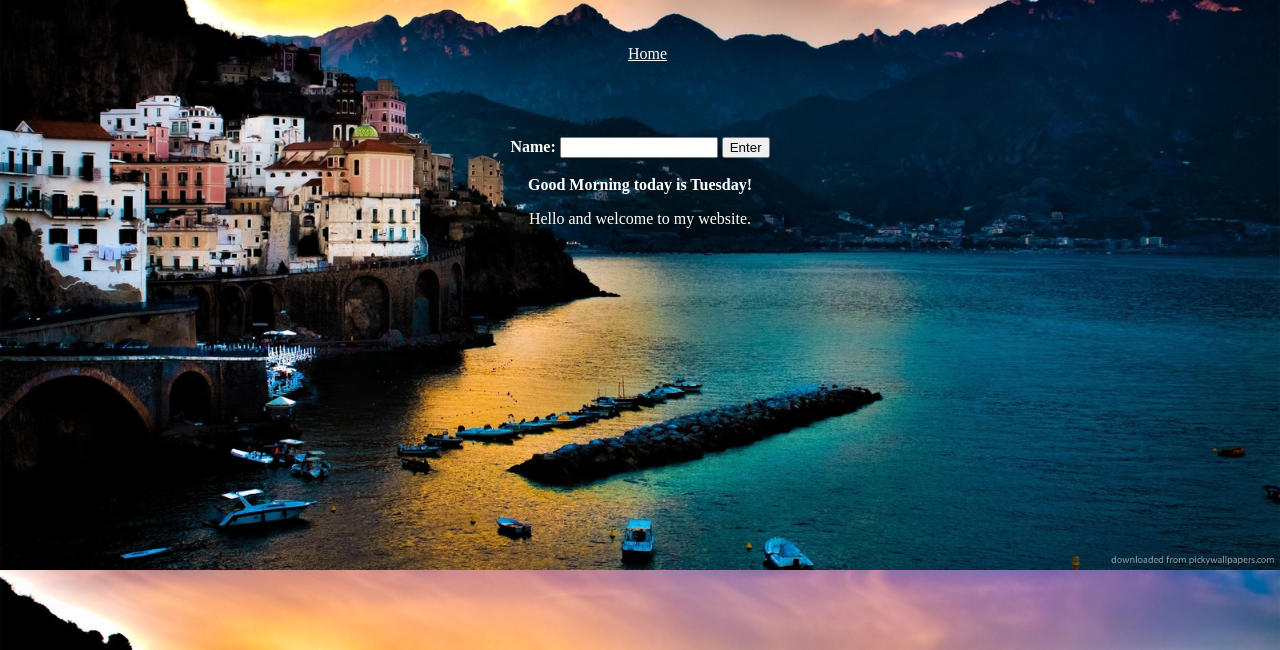
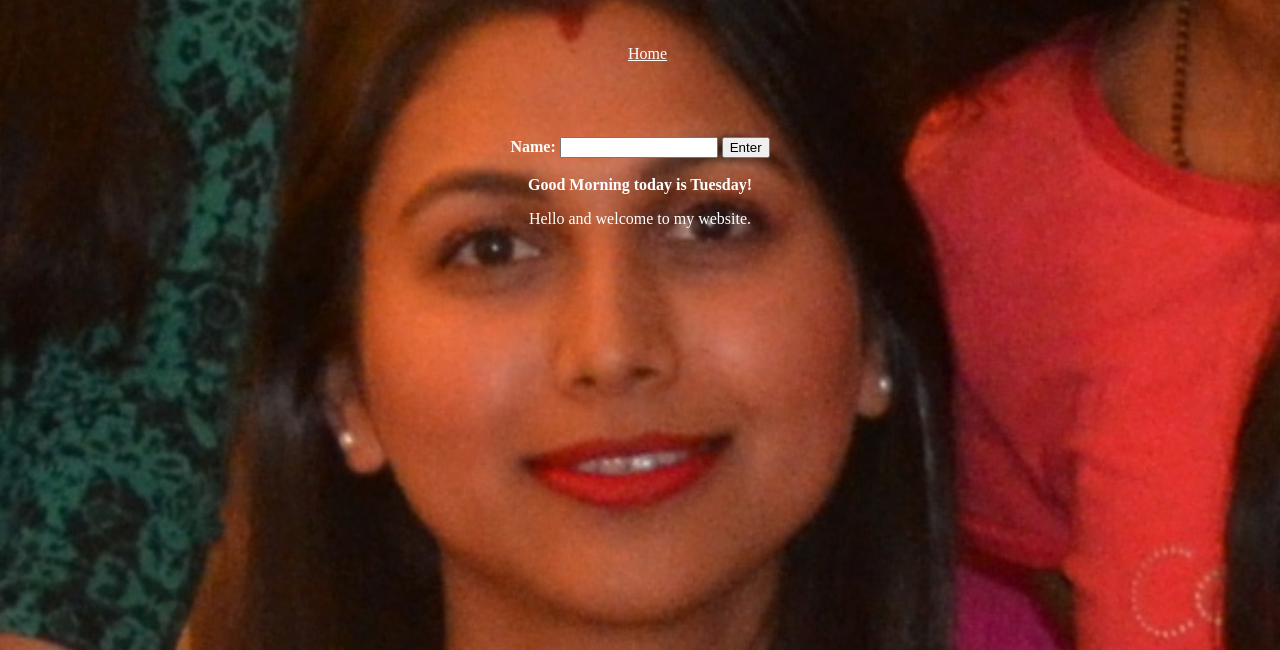
Before and after one commit to Himanjali/Index, a plain HTML site: page index.html in a window 1280 px wide. Shown: the part 150-800 px from the top of the page. Drawn offline with Linux system fonts and the light colour scheme.

Commit message:
Update style.css

```diff
--- a/style.css
+++ b/style.css
@@ -1,5 +1,6 @@
 body{
-	background:url("amalfi-coast-in-italy.jpg");
+/* 	background:url("amalfi-coast-in-italy.jpg"); */
+	background:url("linkedin.JPG");
 	background-size:cover;
 	background-align:center;
 	text-align:center;
```
